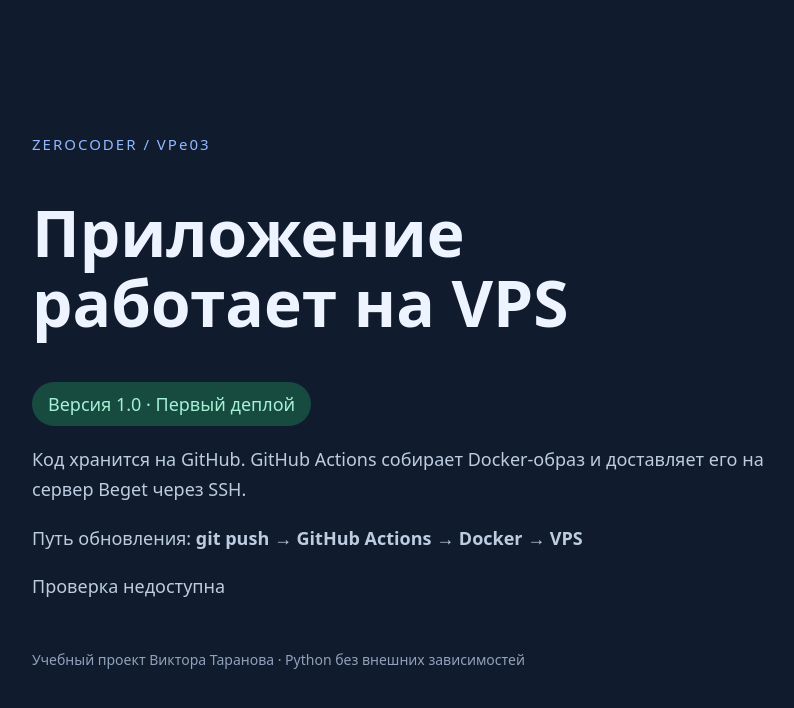
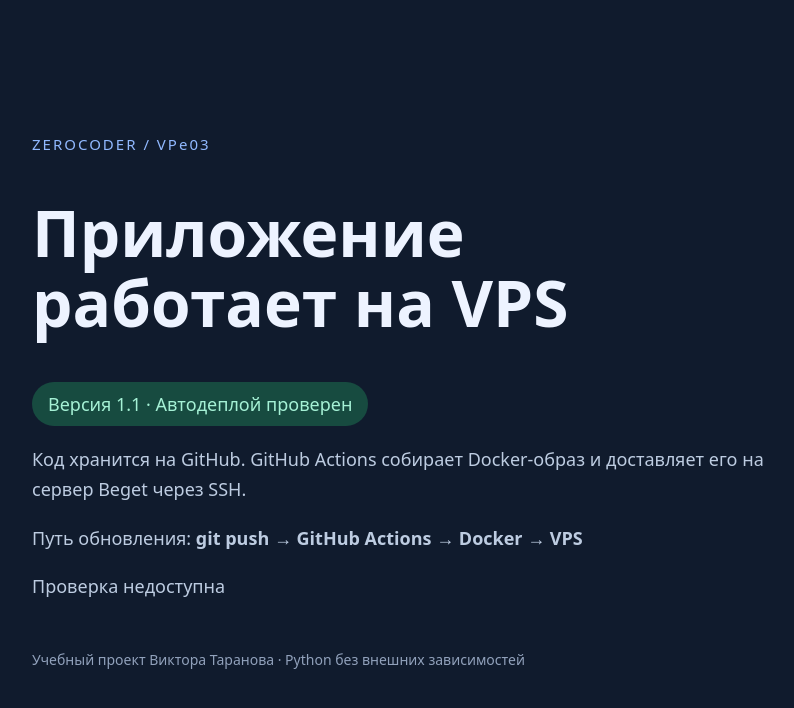
Before and after one commit to vtaranov/zerocoder-vpe03-vps, a plain HTML site: page index.html in a window 1280 px wide. Shown: the whole page, without its empty margins (238-1032 px from the left). Drawn offline with Linux system fonts and the light colour scheme; no server answers.

Commit message:
Verify automatic deployment with version 1.1

```diff
--- a/index.html
+++ b/index.html
@@ -1 +1 @@
-<!doctype html><html lang="ru"><meta charset="utf-8"><meta name="viewport" content="width=device-width,initial-scale=1"><title>VPe03 · Сервер работает</title><style>body{margin:0;background:#101b2d;color:#edf3ff;font:18px system-ui;display:grid;min-height:100vh;place-items:center}main{max-width:740px;padding:48px}small{color:#91b9ff;letter-spacing:2px}h1{font-size:clamp(36px,6vw,64px);line-height:1.1}p{color:#bdcce1;line-height:1.7}.badge{display:inline-block;background:#174b40;color:#a5f1d5;padding:10px 16px;border-radius:24px}code{color:#a5f1d5;overflow-wrap:anywhere}footer{margin-top:48px;font-size:14px;color:#91a1bb}</style><main><small>ZEROCODER / VPe03</small><h1>Приложение работает на VPS</h1><div class="badge">Версия 1.0 · Первый деплой</div><p>Код хранится на GitHub. GitHub Actions собирает Docker-образ и доставляет его на сервер Beget через SSH.</p><p>Путь обновления: <b>git push → GitHub Actions → Docker → VPS</b></p><p id="health">Проверяем сервис…</p><footer>Учебный проект Виктора Таранова · Python без внешних зависимостей</footer></main><script>fetch('/health').then(r=>r.json()).then(d=>{document.getElementById('health').textContent='Состояние: '+d.status+' · Версия: '+d.version+' · Коммит: '+d.commit.slice(0,12)}).catch(()=>{document.getElementById('health').textContent='Проверка недоступна'})</script></html>
+<!doctype html><html lang="ru"><meta charset="utf-8"><meta name="viewport" content="width=device-width,initial-scale=1"><title>VPe03 · Сервер работает</title><style>body{margin:0;background:#101b2d;color:#edf3ff;font:18px system-ui;display:grid;min-height:100vh;place-items:center}main{max-width:740px;padding:48px}small{color:#91b9ff;letter-spacing:2px}h1{font-size:clamp(36px,6vw,64px);line-height:1.1}p{color:#bdcce1;line-height:1.7}.badge{display:inline-block;background:#174b40;color:#a5f1d5;padding:10px 16px;border-radius:24px}code{color:#a5f1d5;overflow-wrap:anywhere}footer{margin-top:48px;font-size:14px;color:#91a1bb}</style><main><small>ZEROCODER / VPe03</small><h1>Приложение работает на VPS</h1><div class="badge">Версия 1.1 · Автодеплой проверен</div><p>Код хранится на GitHub. GitHub Actions собирает Docker-образ и доставляет его на сервер Beget через SSH.</p><p>Путь обновления: <b>git push → GitHub Actions → Docker → VPS</b></p><p id="health">Проверяем сервис…</p><footer>Учебный проект Виктора Таранова · Python без внешних зависимостей</footer></main><script>fetch('/health').then(r=>r.json()).then(d=>{document.getElementById('health').textContent='Состояние: '+d.status+' · Версия: '+d.version+' · Коммит: '+d.commit.slice(0,12)}).catch(()=>{document.getElementById('health').textContent='Проверка недоступна'})</script></html>
```
Also changed, not shown: 1 other file.
